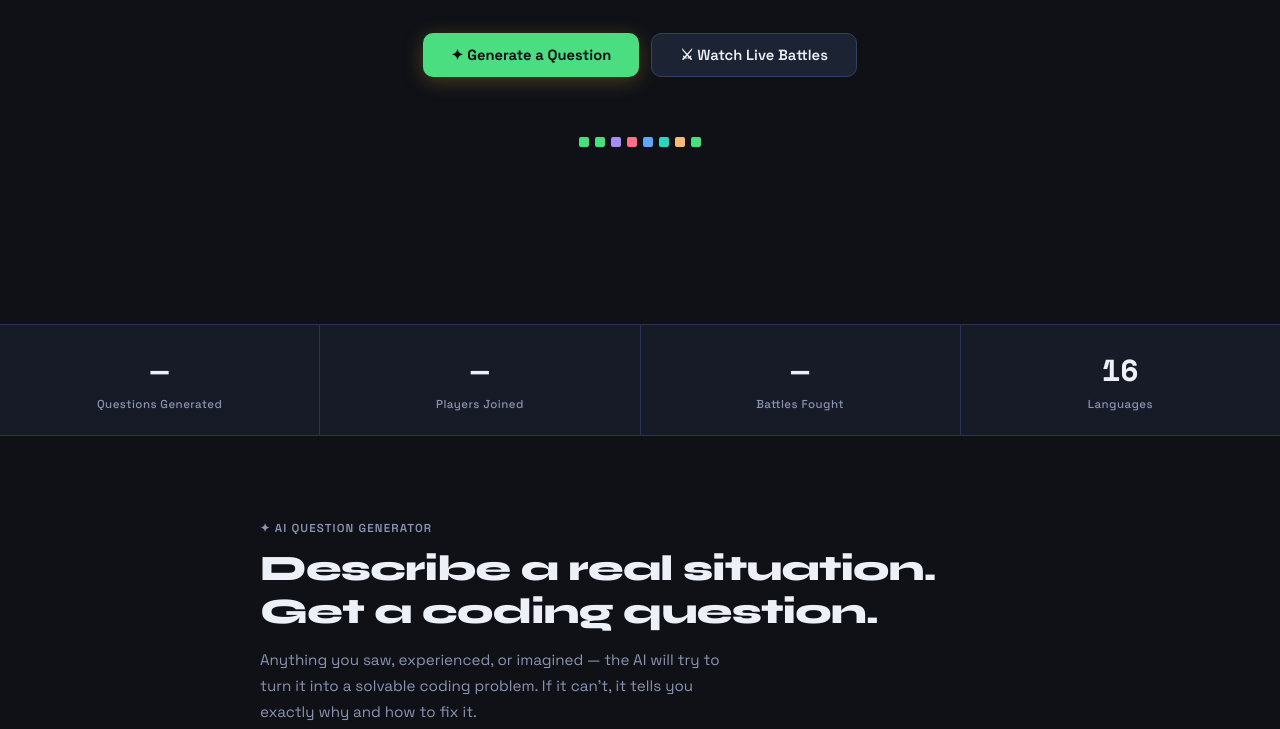
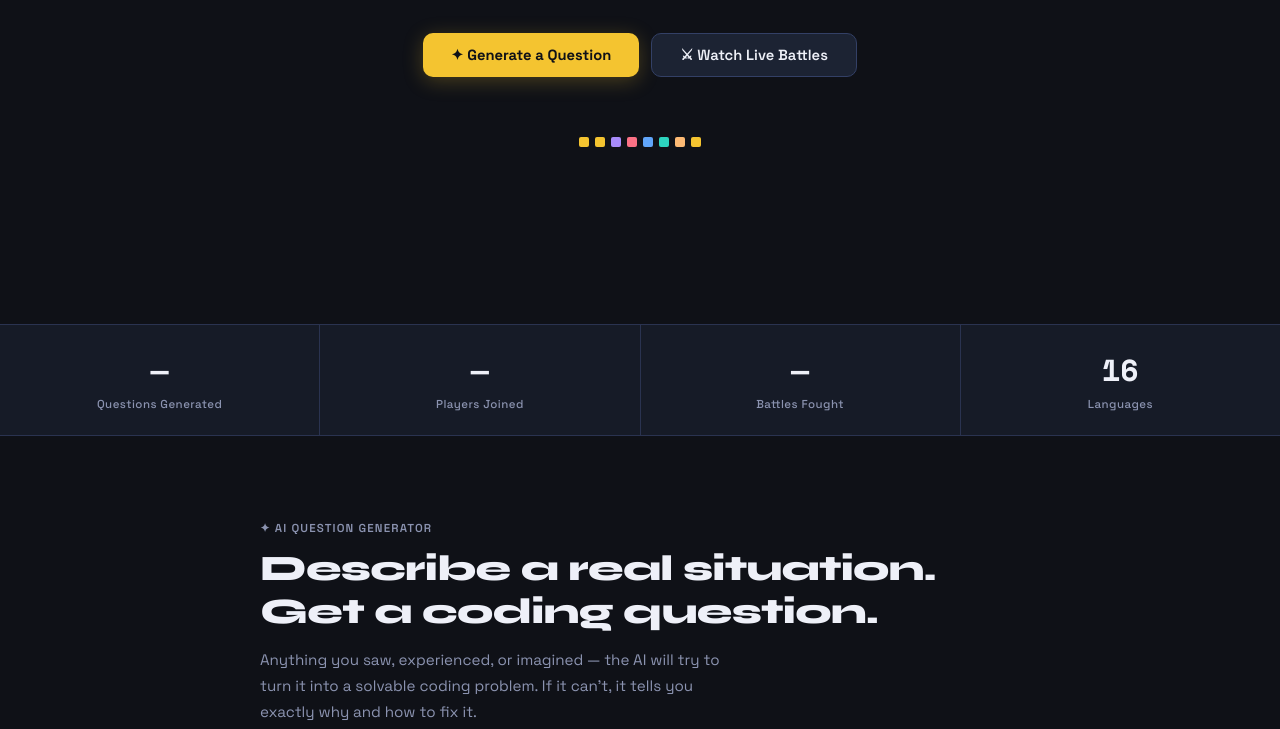
Before and after one commit to kellyyadav/codearena, a plain HTML site: page index.html in a window 1280 px wide. Shown: the part 577-1306 px from the top of the page. Drawn offline with nearby package versions, Linux system fonts and the light colour scheme.

Commit message:
Fix star color in CSS variables

```diff
--- a/index.html
+++ b/index.html
@@ -17,7 +17,7 @@
   --border2:  #334066;
 
   --star:     #f4c430;
-  --star:     #4ade80;
+
   --sky:      #60a5fa;
   --lilac:    #a78bfa;
   --rose:     #fb7185;
```
